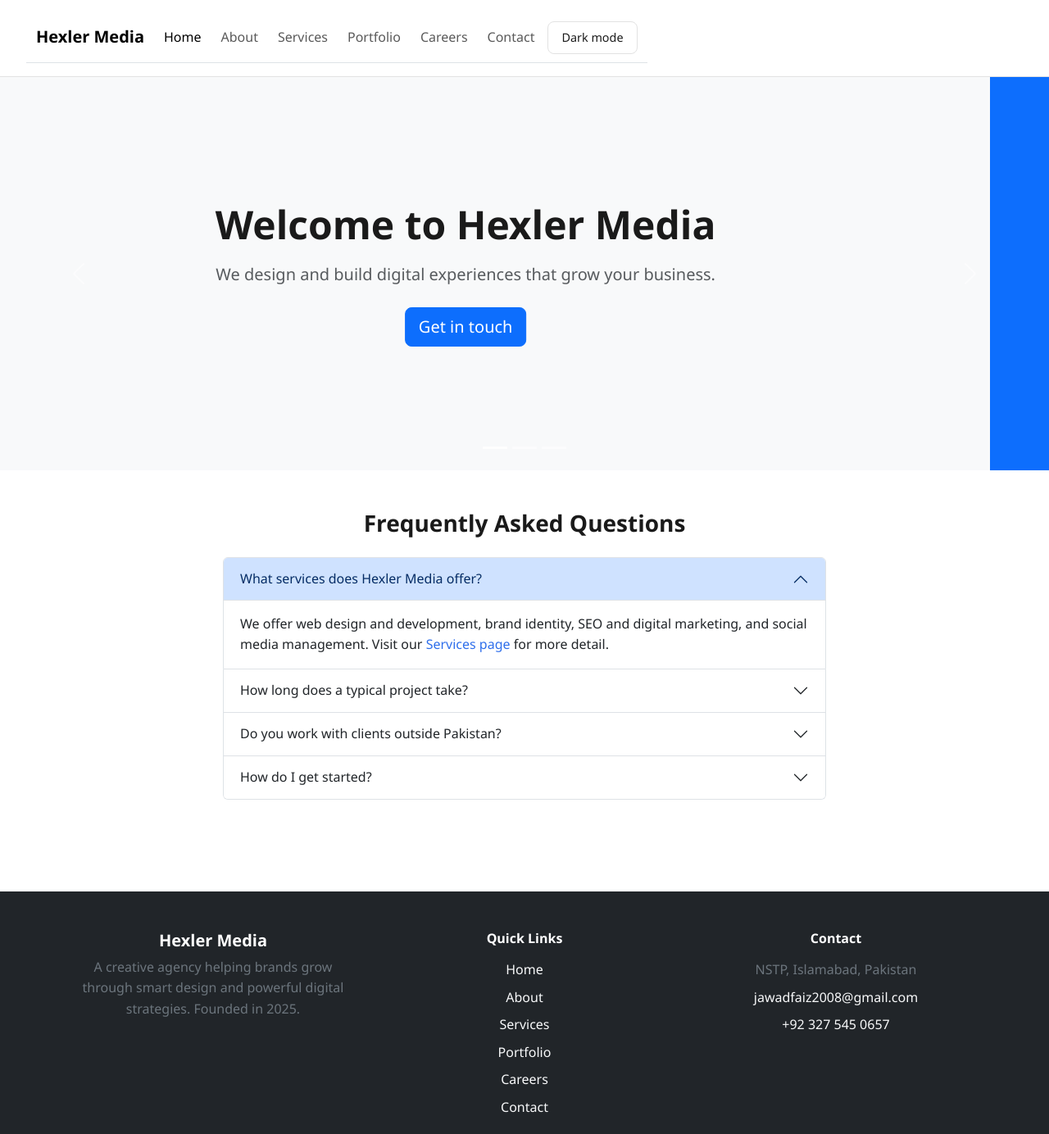
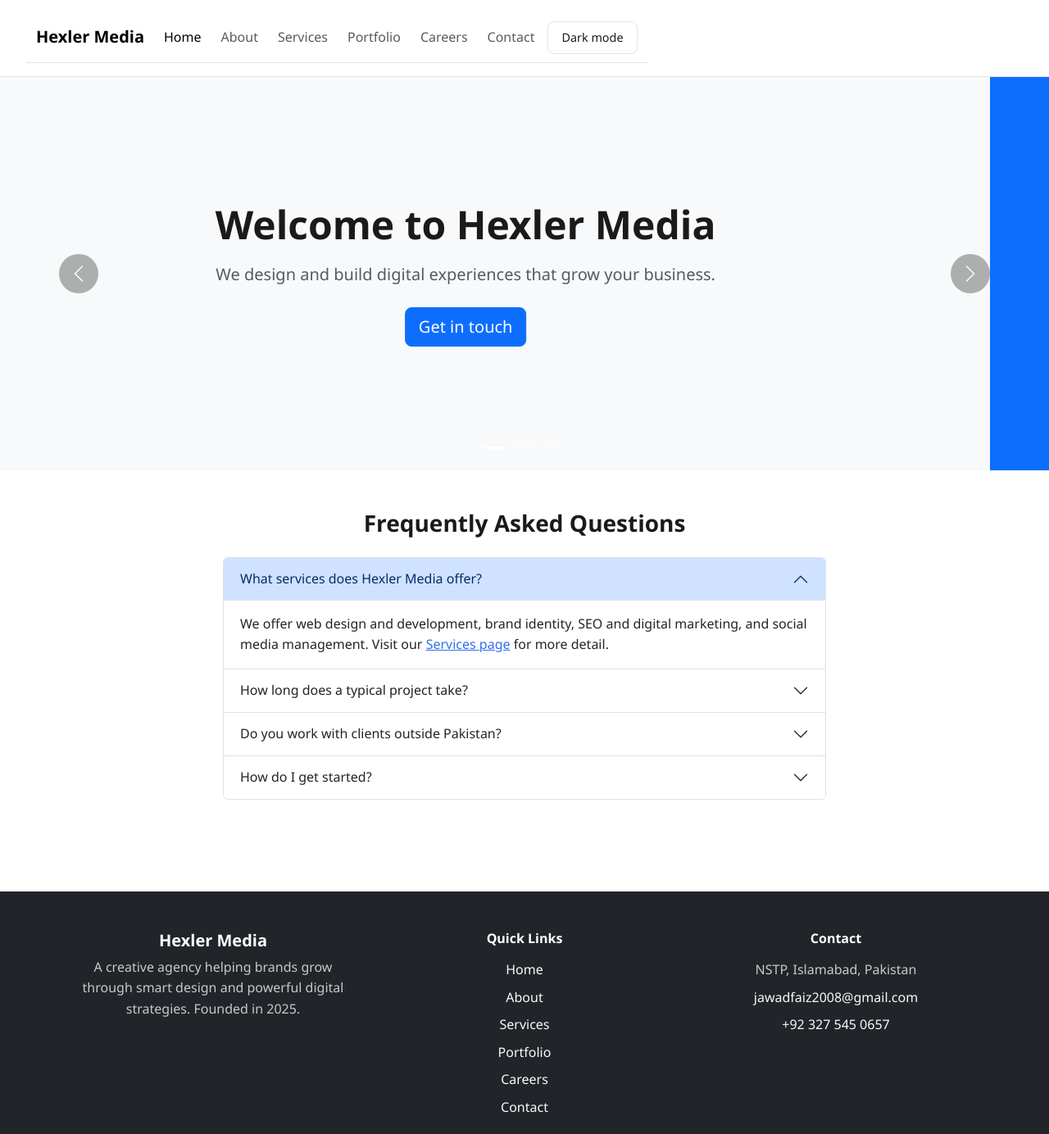
Before and after one commit to jawadk8/agency-website, a plain HTML site: page index.html in a window 1280 px wide. Shown: the top 1384 px of the page at 82% size. Drawn offline with nearby package versions, Linux system fonts and the light colour scheme.

Commit message:
Fix accessibility: restore underlines on inline text links, improve carousel arrow contrast and Fix footer text contrast for accessibility compliance

```diff
--- a/css/style.css
+++ b/css/style.css
@@ -45,7 +45,6 @@ img {
 
 a {
   color: var(--color-primary);
-  text-decoration: none;
 }
 
 /* ===== 3. HEADER / NAV ===== */
@@ -80,6 +79,7 @@ nav a {
   font-weight: 500;
   padding: var(--spacing-sm) 0;
   border-bottom: 2px solid transparent;
+  text-decoration: none;
   transition: border-color 0.2s ease, color 0.2s ease;
 }
 
@@ -150,6 +150,20 @@ article h3 {
 .card:hover {
   transform: translateY(-4px);
   box-shadow: 0 8px 20px rgba(0, 0, 0, 0.12) !important;
+}
+
+/* Ensure carousel arrows stay visible/high-contrast on any slide background */
+.carousel-control-prev-icon,
+.carousel-control-next-icon {
+  background-color: rgba(0, 0, 0, 0.6);
+  border-radius: 50%;
+  padding: 1.5rem;
+  background-size: 50%;
+}
+
+/* Bootstrap's text-secondary is too low-contrast against a dark footer background */
+footer.bg-dark .text-secondary {
+  color: rgba(255, 255, 255, 0.75) !important;
 }
 
 /* ===== 5. FOOTER ===== */
```
